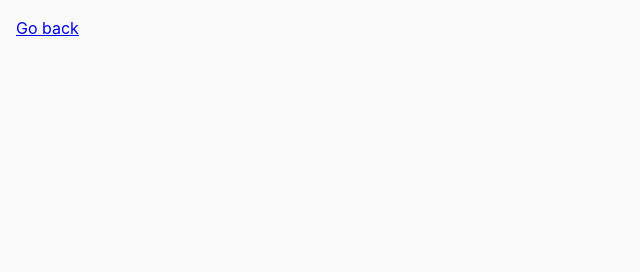
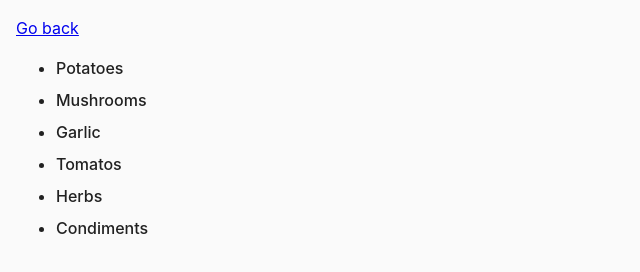
Before and after one commit to thehsadowte/goit-js-hw-06, a plain HTML site: page src/task-02.html in a window 1280 px wide. Shown: the whole page, without its empty margins (0-640 px from the left). Drawn offline with Linux system fonts and the light colour scheme.

Commit message:
made 2tasks

```diff
--- a/src/js/task-02.js
+++ b/src/js/task-02.js
@@ -1,8 +1,10 @@
-const ingredients = [
-  'Potatoes',
-  'Mushrooms',
-  'Garlic',
-  'Tomatos',
-  'Herbs',
-  'Condiments',
-];
+const ingredients = ['Potatoes', 'Mushrooms', 'Garlic', 'Tomatos', 'Herbs', 'Condiments'];
+
+const ingredientsEl = document.querySelector('#ingredients');
+
+ingredients.map(el => {
+  const listEl = document.createElement('li');
+  listEl.classList.add('item');
+  listEl.textContent = el;
+  ingredientsEl.append(listEl);
+});
```
Also changed, not shown: src/index.html (+1 -1 lines), src/js/task-01.js (+12 -0 lines).
